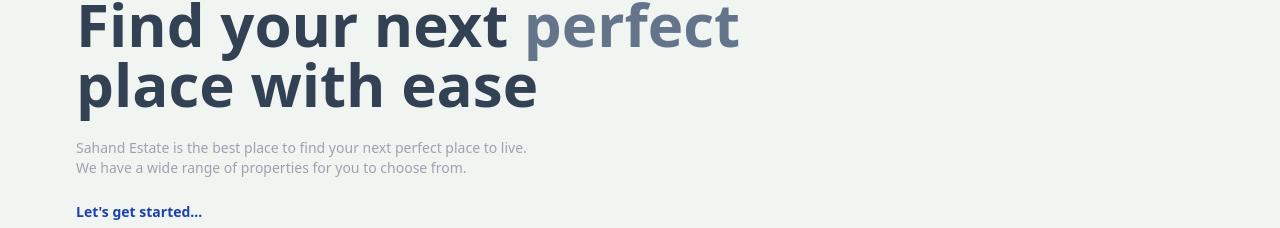
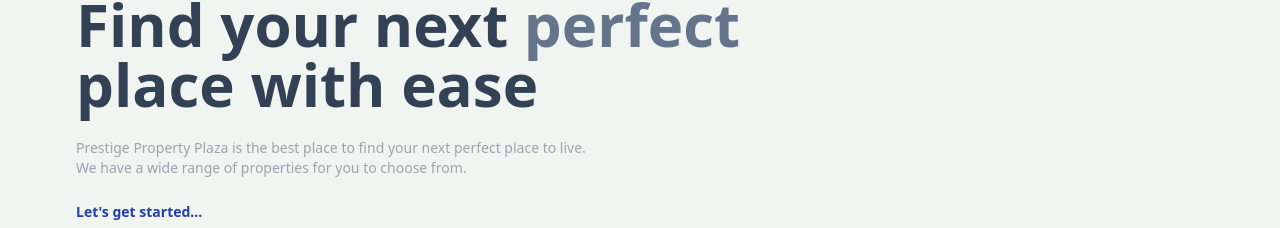
Before and after one commit to starkrogers07/Real_Estate_Marketplace, a React (Vite) app in the folder client/: page / in a window 1280 px wide. Shown: the part 190-418 px from the top of the page. Built offline with nearby package versions, Linux system fonts and the light colour scheme; no server answers.

Commit message:
Some Home page changes

```diff
--- a/client/src/pages/Home.jsx
+++ b/client/src/pages/Home.jsx
@@ -56,7 +56,7 @@
           place with ease
         </h1>
         <div className='text-gray-400 text-xs sm:text-sm'>
-          Sahand Estate is the best place to find your next perfect place to
+          Prestige Property Plaza is the best place to find your next perfect place to
           live.
           <br />
           We have a wide range of properties for you to choose from.
--- a/client/tailwind.config.js
+++ b/client/tailwind.config.js
@@ -7,7 +7,7 @@
     // Add more file paths if necessary
   ],
   plugins: [
-    require('@tailwindcss/line-clamp'),
+
     // ...
   ],
   // Other Tailwind CSS configurations...
```
